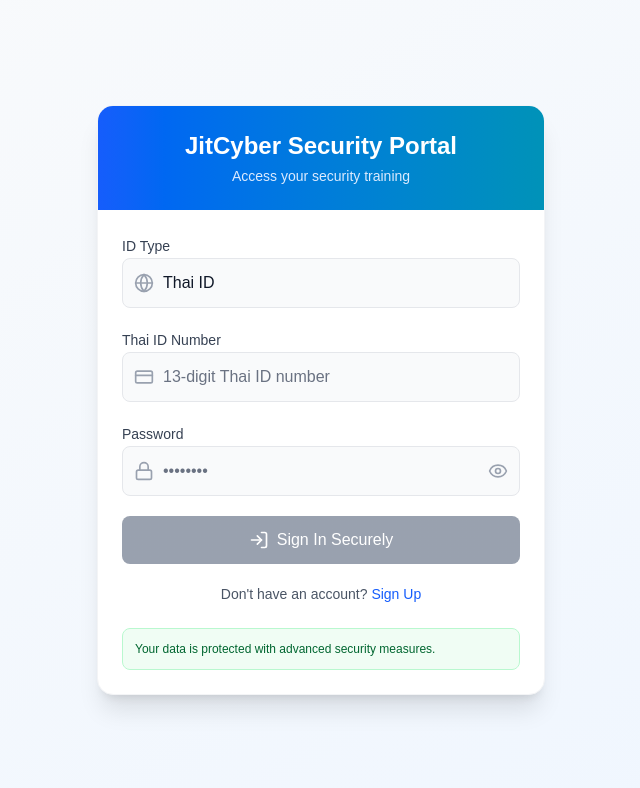
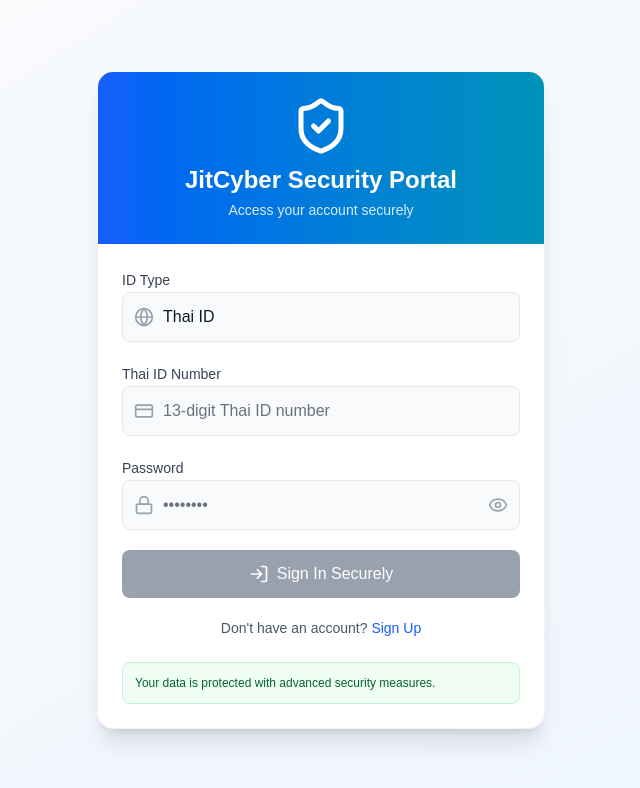
Before and after one commit to nyilynnhtwe/JitCyber, a Next.js app: page /signin in a window 1280 px wide. Shown: the top 788 px of the page, without its empty margins (319-959 px from the left). Built offline with nearby package versions, Linux system fonts and the light colour scheme.

Commit message:
Minor icon and text adjustment

```diff
--- a/src/app/signin/page.tsx
+++ b/src/app/signin/page.tsx
@@ -2,7 +2,7 @@
 import { useState } from "react";
 import { useRouter } from "next/navigation";
 import { hashPassword } from "../lib/auth";
-import { Globe, CreditCard, Lock, Eye, EyeOff, LogIn } from "lucide-react";
+import { Globe, CreditCard, Lock, Eye, EyeOff, LogIn, ShieldCheck } from "lucide-react";
 
 const SignInForm = () => {
     const [showPassword, setShowPassword] = useState(false);
@@ -58,11 +58,15 @@
         <div className="bg-white rounded-2xl shadow-xl overflow-hidden border border-gray-100">
 
             <div className="bg-gradient-to-r from-blue-600 to-cyan-600 p-6 text-center">
-            <h1 className="text-2xl font-bold text-white">
-                JitCyber Security Portal
-            </h1>
+            <div className="flex flex-col items-center space-y-2">
+                <ShieldCheck className="w-15 h-15 text-white" />
+                <h1 className="text-2xl font-bold text-white">
+                    JitCyber Security Portal
+                </h1>
+            </div>
+
             <p className="text-blue-100 text-sm mt-1">
-                Access your security training
+                Access your account securely
             </p>
             </div>
 
--- a/src/app/signup/page.tsx
+++ b/src/app/signup/page.tsx
@@ -2,7 +2,7 @@
 import { useState } from "react";
 import { useRouter } from "next/navigation";
 import { hashPassword } from "../lib/auth";
-import { User, Globe, CreditCard, Phone, Lock, Eye, EyeOff, AlertCircle, CheckCircle, UserPlus } from "lucide-react";
+import { User, Globe, CreditCard, Phone, Lock, Eye, EyeOff, AlertCircle, CheckCircle, UserPlus, ShieldCheck  } from "lucide-react";
 import Link from "next/link";
 
 const SignUpPage = () => {
@@ -130,9 +130,13 @@
       <div className="w-full max-w-md">
         <div className="bg-white rounded-2xl shadow-xl overflow-hidden border border-gray-100">
           <div className="bg-gradient-to-r from-blue-600 to-cyan-600 p-6 text-center">
-            <h1 className="text-2xl font-bold text-white">
-              JitCyber Security Portal
-            </h1>
+            <div className="flex flex-col items-center space-y-2">
+              <ShieldCheck className="w-15 h-15 text-white" />
+              <h1 className="text-2xl font-bold text-white">
+                JitCyber Security Portal
+              </h1>
+            </div>
+
             <p className="text-blue-100 text-sm mt-1">
               Join the cybersecurity community
             </p>
```
